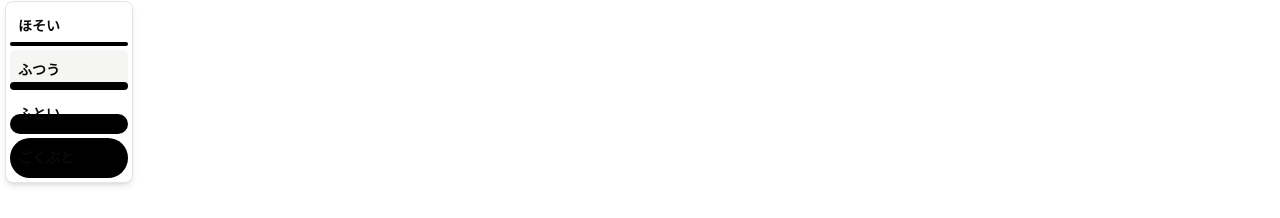
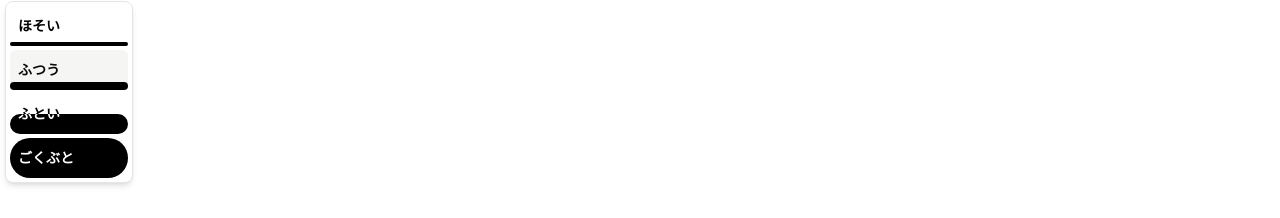
Before and after one commit to yoshikouki/nazori, a Next.js app: page / in a window 1280 px wide. Both pictures are taken after a click on the button "ふつう". Shown: the part 227-445 px from the top of the page. Built offline with nearby package versions, Linux system fonts and the light colour scheme.

Commit message:
Fix color

```diff
--- a/src/features/drawing-canvas/line-width-picker.tsx
+++ b/src/features/drawing-canvas/line-width-picker.tsx
@@ -34,7 +34,9 @@ export const LineWidthPicker = ({ width, color, onWidthChange }: LineWidthPicker
               }}
             />
           </div>
-          <span className="hidden sm:inline">{currentWidth?.name}</span>
+          <span className="hidden text-white mix-blend-difference sm:inline">
+            {currentWidth?.name}
+          </span>
         </Button>
       </DropdownMenuTrigger>
       <DropdownMenuContent className="flex flex-col gap-1">
@@ -55,7 +57,7 @@ export const LineWidthPicker = ({ width, color, onWidthChange }: LineWidthPicker
                 backgroundColor: color,
               }}
             />
-            <span className="z-1">{option.name}</span>
+            <span className="z-1 text-white mix-blend-difference">{option.name}</span>
           </DropdownMenuItem>
         ))}
       </DropdownMenuContent>
```
